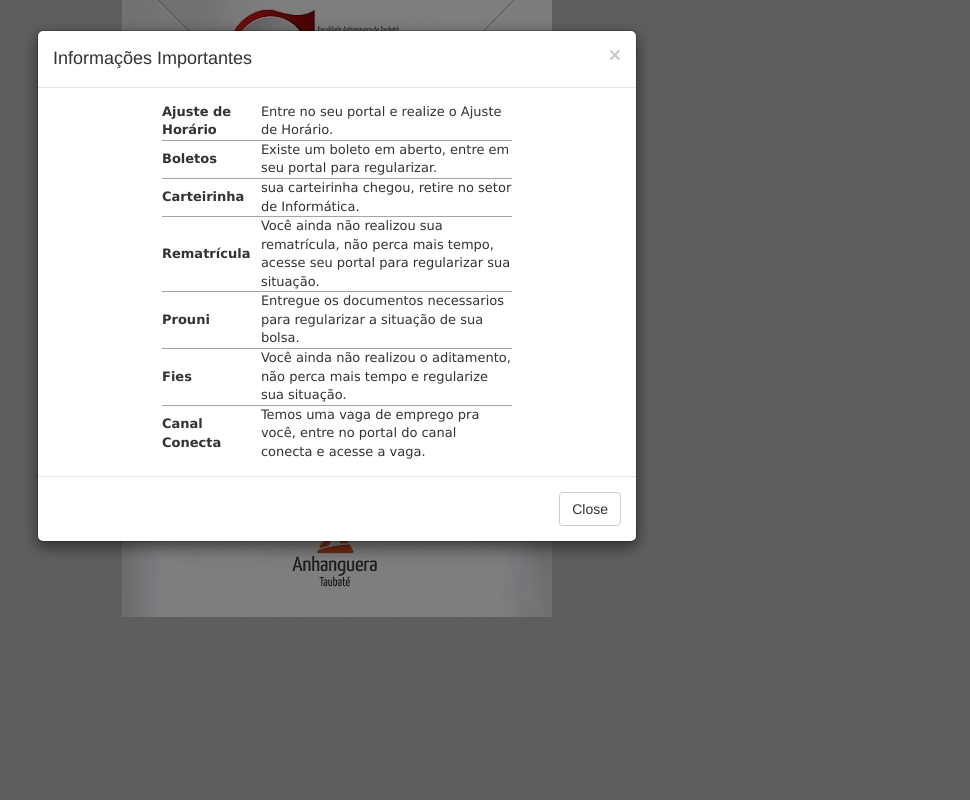
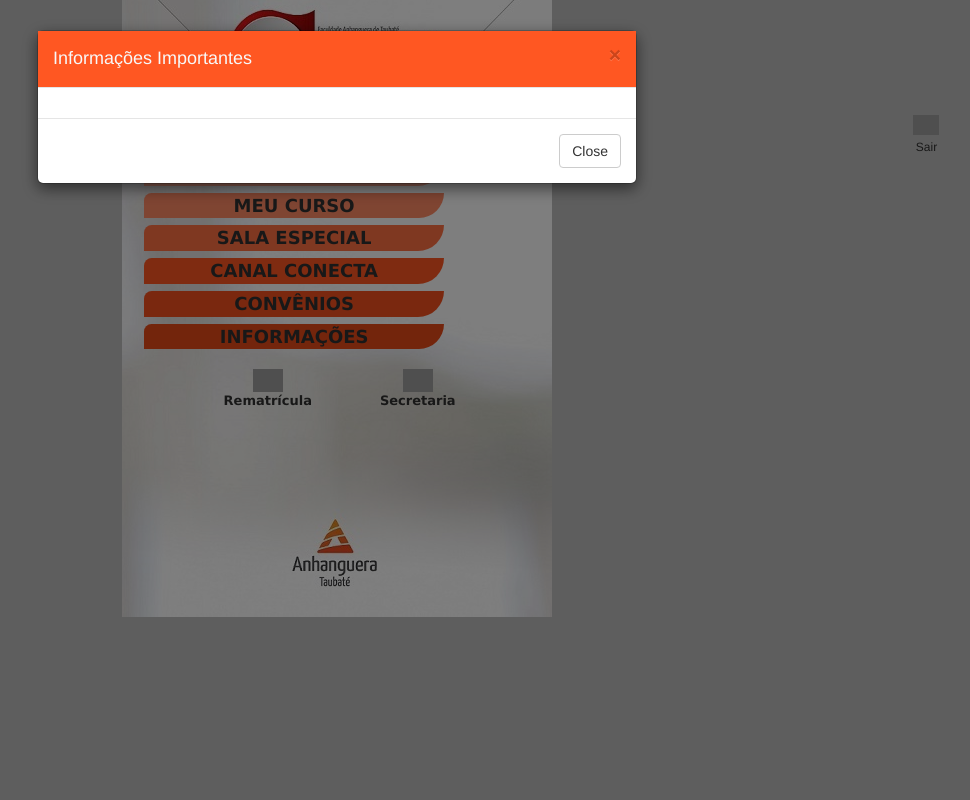
Before and after one commit to dennyerikson/django-AppFat, a Django app: page / in a window 1280 px wide. Shown: the whole page, without its empty margins (303-1273 px from the left). Run offline with Django 3.2, Linux system fonts and the light colour scheme; a user stored in the database is signed in; data comes from the database, SQL or seed files in the repository; both versions use the stored data as it was after the commit; parts of the project's set-up code (start-up, migrations or seed data) failed here and were passed over; some libraries are stand-ins or nearby versions; grey boxes are pictures that could not be loaded.

Commit message:
ajustes nas views e verificação home

```diff
--- a/appfat/blog/static/css/style.css
+++ b/appfat/blog/static/css/style.css
@@ -36,16 +36,25 @@
 .tdtext {
     height: 20px;
     border-radius: 15px 0px 50px 0px;
+    color: rgb(49, 49, 49);
 }
 
-.textomenu{font-size: 18px;}
-.textomenu2{font-size: 13px;}
-.tdcolor1 { background-color: #FAAC58; }
-.tdcolor2 { background-color: #DAA520; }
-.tdcolor3 { background-color: #DEB887; }
-.tdcolor4 { background-color: #F5DA81; }
-.tdcolor5 { background-color: #FFA500; }
-.tdcolor6 { background-color: #FF8247; }
+.textomenu{font-size: 18px; color :rgb(49, 49, 49);}
+.textomenu2{font-size: 13px; color: rgb(49, 49, 49);}
+/* .tdcolor1 { background-color: #FF7043; }
+.tdcolor2 { background-color: #FF5722; }
+.tdcolor3 { background-color: #F4511E; }
+.tdcolor4 { background-color: #E64A19; }
+.tdcolor5 { background-color: #D84315; }
+.tdcolor6 { background-color: #BF360C; } */
+/* color menu 2*/
+.tdcolor1 { background-color: #FFAB91; }
+.tdcolor2 { background-color: #FF8A65; }
+.tdcolor3 { background-color: #FF7043; }
+.tdcolor4 { background-color: #FF5722; }
+.tdcolor5 { background-color: #F4511E; }
+.tdcolor6 { background-color: #E64A19; }
+
 
 /* style home */
 
@@ -54,7 +63,7 @@
     border-radius: 10px 0px 25px 0px;
     border-spacing:0;
     border-style:solid;
-    border-color:black;
+    border-color:rgb(20, 20, 20);
     border-width:1px;
     margin: 0 auto;
     width: 100%;
@@ -76,7 +85,7 @@
 
 a:link, a:visited, a:active {
     text-decoration: none;
-    color: #000000;
+    color: rgb(49, 49, 49);
 }
 
 .beck { font-size: 14px; background-color: #E6E6E6; border-radius: 10px 0px 5px 0px; }
@@ -85,3 +94,17 @@ a:link, a:visited, a:active {
 .bb { border-bottom: 1px solid #A4A4A4; }
 .bd { border-right: 1px solid #A4A4A4; }
 .be { border-left: 1px solid #A4A4A4; }
+
+.logout{
+    font-size: 10px; color: rgb(49, 49, 49);
+    margin-top: 9%;
+    float: right;
+    text-align: end;
+    margin-right: 3%;
+    font-size: 12px
+}
+
+.modal-header{
+    background-color:#FF5722;
+    color: rgb(248, 248, 248)
+}
--- a/appfat/blog/templates/blog/home.html
+++ b/appfat/blog/templates/blog/home.html
@@ -16,6 +16,22 @@
     </head>
 
     <body class="fundo" style="background-image: url('{% static "blog/img/fundo.jpg"%}')";>
+
+    {% if user.is_authenticated %}
+        <a class=logout href="{% url 'logout' %}" class="top-menu"><img src="https://png.icons8.com/metro/50/333333/exit.png" width="26" >
+            <div class=logout text-align=center >
+                <p>Sair</p>
+            </div>
+            <div class=logout align=end>
+                {% ifequal user.username "38019987894" %}
+                <a href="/admin/login/?next=/admin"><img src="https://png.icons8.com/material-rounded/50/333333/menu-2.png" width="26"></a></h1>
+                {% endifequal %}
+            </div>
+
+
+        </a>
+    {% endif %}
+
     <!-- Modal -->
         <div id="myModal" class="modal fade" role="dialog">
             <div class="modal-dialog">
--- a/appfat/blog/views.py
+++ b/appfat/blog/views.py
@@ -49,7 +49,13 @@ def home(request):
 
     # first_nome = str(aluno.alu_nome).split(' ')
     # return render(request, 'blog/home.html', {'aluno':aluno})
-    return render(request, 'blog/home.html', {'aluno':aluno})
+    list_status = Status
+    status = Status.objects.filter(status_cpf=request.user) #tabela atenção
+    # for stt in status:
+    #     list_status. = stt
+
+
+    return render(request, 'blog/home.html', {'aluno':aluno, 'status':status})
 
 @login_required
 def boleto(request):
```
Also changed, not shown: other parts of appfat/blog/templates/blog/home.html (+54 -4 lines), appfat/blog/static/blog/img/BOLETOS.jpg (deleted), appfat/blog/static/blog/img/BOLETOS.png (added), appfat/blog/static/blog/img/CANALCONECTA.png (added), appfat/blog/static/blog/img/CONVENIOS.png (added), appfat/blog/static/blog/img/INFORMACOES.png (added), appfat/blog/static/blog/img/MEUCURSO.png (added), appfat/blog/static/blog/img/SALAESPECIAL.png (added), appfat/db.sqlite3, 1 other file. Lines whose indentation alone changed are shown as unchanged.
